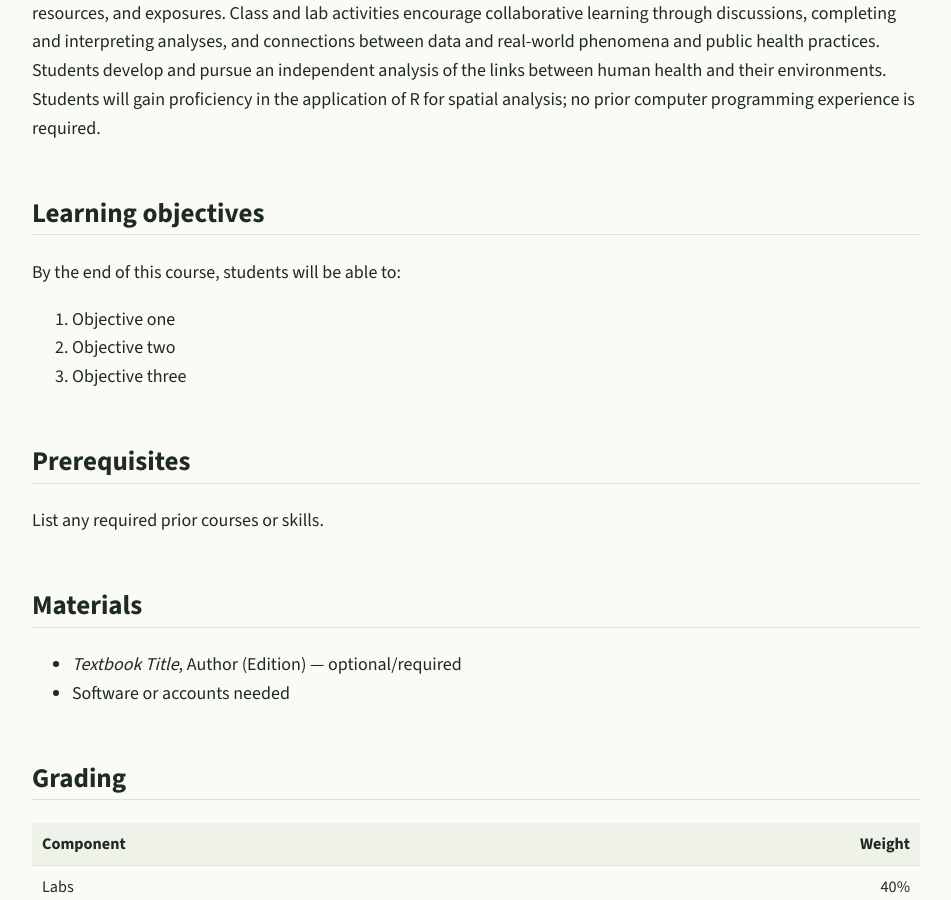
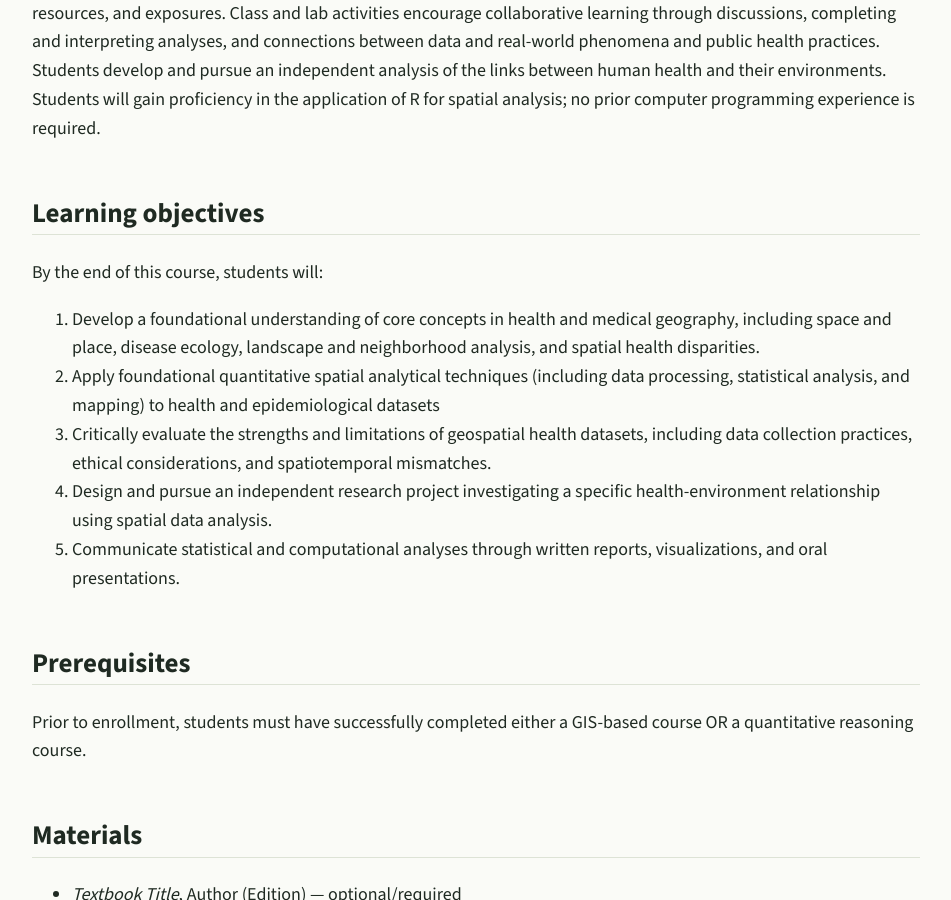
Before and after one commit to kateebb/envs3311, a Jekyll site: the page built from syllabus.md, in a window 1280 px wide and 900 px high, scrolled down 510 px. Shown: the whole window, without its empty margins (164-1115 px from the left). Built offline with Jekyll 4.4.1, drawn with Linux system fonts in a browser that asks for light colours.

Commit message:
Update syllabus.md

```diff
--- a/syllabus.md
+++ b/syllabus.md
@@ -7,14 +7,16 @@ title: Syllabus
 Our environments fundamentally shape our health and wellbeing. From neighborhood characteristics to air quality, climatic exposures, food systems, and water sources, local environmental exposures can either support wellness or create health hazards. These local conditions are themselves embedded within regional, national, and global processes that are changing more rapidly than ever before. Spatial data analysis can enhance understanding of these geographic and spatial processes that govern human-environment interactions and shape human health. Provides an overview of the theoretical foundations and practical applications of spatial analysis in public health through the lens of health and medical geography. Investigates the relationships between built, social, and natural environments and health through space and time. Uses spatial data analysis to characterize spatial distributions of health burdens, resources, and exposures. Class and lab activities encourage collaborative learning through discussions, completing and interpreting analyses, and connections between data and real-world phenomena and public health practices. Students develop and pursue an independent analysis of the links between human health and their environments. Students will gain proficiency in the application of R for spatial analysis; no prior computer programming experience is required.
 
 ## Learning objectives
-By the end of this course, students will be able to:
+By the end of this course, students will:
 
-1. Objective one
-2. Objective two
-3. Objective three
+1. Develop a foundational understanding of core concepts in health and medical geography, including space and place, disease ecology, landscape and neighborhood analysis, and spatial health disparities.
+2. Apply foundational quantitative spatial analytical techniques (including data processing, statistical analysis, and mapping) to health and epidemiological datasets
+3. Critically evaluate the strengths and limitations of geospatial health datasets, including data collection practices, ethical considerations, and spatiotemporal mismatches.
+4. Design and pursue an independent research project investigating a specific health-environment relationship using spatial data analysis.
+5. Communicate statistical and computational analyses through written reports, visualizations, and oral presentations.
 
 ## Prerequisites
-List any required prior courses or skills.
+Prior to enrollment, students must have successfully completed either a GIS-based course OR a quantitative reasoning course.
 
 ## Materials
 - *Textbook Title*, Author (Edition) — optional/required
```
